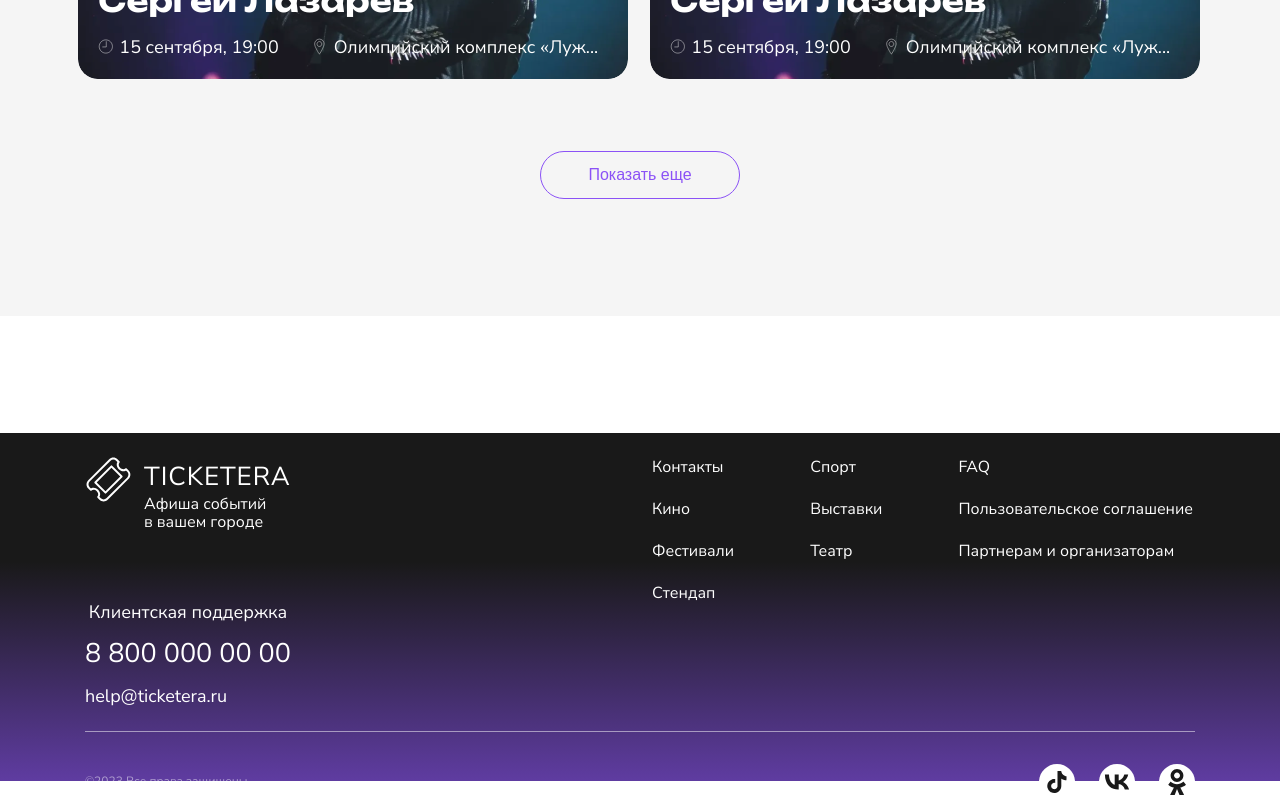
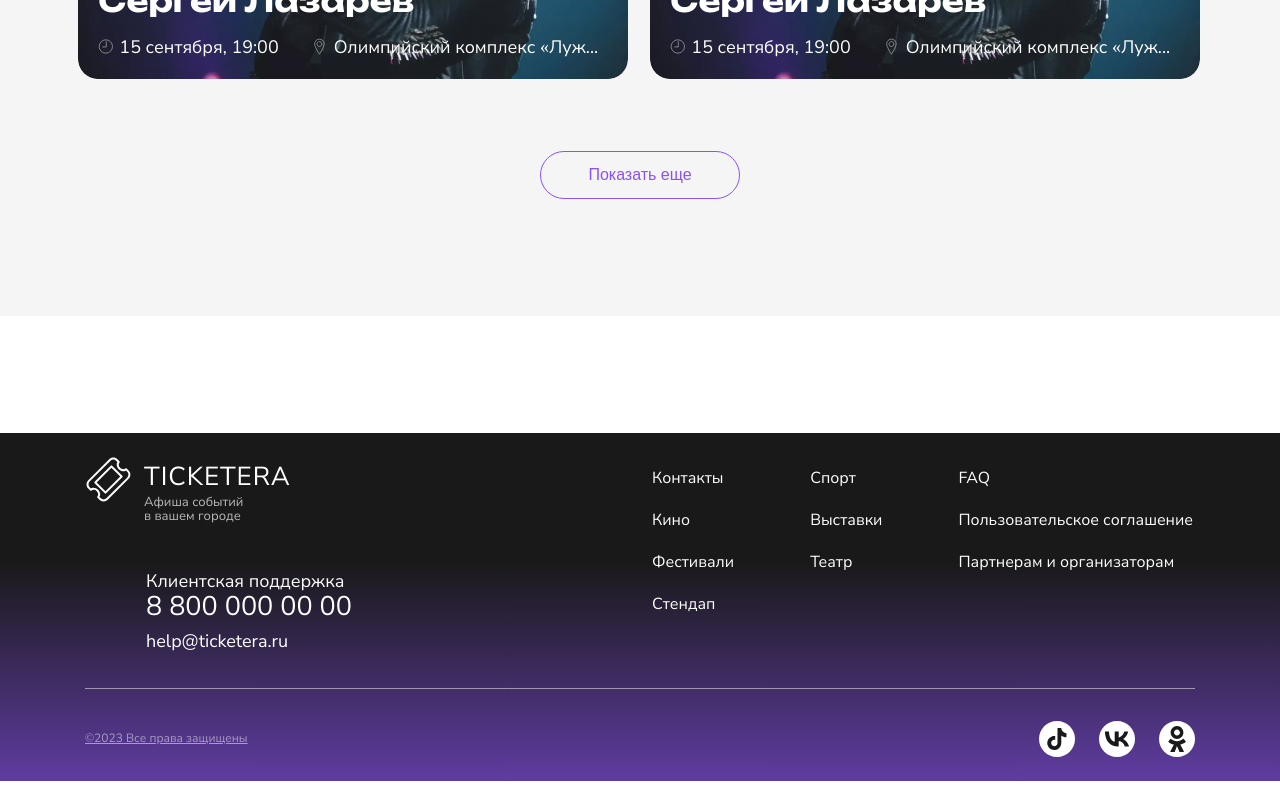
Before and after one commit to by-the-ticket-take-the-ride/frontend, a React (Create React App) app: page / in a window 1280 px wide. Shown: the part 1761-2561 px from the top of the page. Built offline with nearby package versions, Linux system fonts and the light colour scheme.

Commit message:
style: футер допилен

```diff
--- a/src/components/Footer/Footer.scss
+++ b/src/components/Footer/Footer.scss
@@ -9,7 +9,7 @@ p {
   &__top {
     border-bottom: 1px solid rgba(255, 255, 255, 0.5);
     padding-top: 23px;
-    padding-bottom: 24px;
+    padding-bottom: 36px;
     max-width: 1110px;
     margin: 0 auto;
     display: flex;
@@ -19,8 +19,7 @@ p {
       margin-top: 0;
       display: flex;
       flex-direction: column;
-      gap: 70px;
-
+      gap: 41px;
       &-ticket {
         display: flex;
         flex-direction: row;
@@ -40,14 +39,15 @@ p {
           }
           &-subtitle {
             width: 142px;
+            height: 34px;
             margin: 0;
-            color: var(--white, #fff);
+            color: rgba(255, 255, 255, 0.7);
             font-feature-settings: "clig" off, "liga" off;
             font-family: Nunito Sans;
-            font-size: 16px;
+            font-size: 13px;
             font-style: normal;
             font-weight: 400;
-            line-height: 18px;
+            line-height: 110%;
           }
         }
         img {
@@ -59,10 +59,11 @@ p {
       &-number {
         display: flex;
         flex-direction: column;
-        gap: 20px;
+        gap: 4px;
+        margin-left: 61px;
         &-title {
           color: var(--white, #fff);
-          text-align: center;
+
           font-feature-settings: "clig" off, "liga" off;
           font-family: Nunito Sans;
           font-size: 18px;
@@ -72,7 +73,6 @@ p {
         }
         &-number {
           color: var(--white, #fff);
-          text-align: center;
           font-feature-settings: "clig" off, "liga" off;
           font-family: Nunito Sans;
           font-size: 27px;
@@ -88,6 +88,7 @@ p {
           font-style: normal;
           font-weight: 300;
           line-height: 22px;
+          margin-top: 8px;
         }
       }
     }
@@ -97,7 +98,7 @@ p {
       width: 543px;
       gap: 76px;
       height: fit-content;
-      margin-top: 0;
+      margin-top: 11px;
       ul {
         display: flex;
         flex-direction: column;
```
